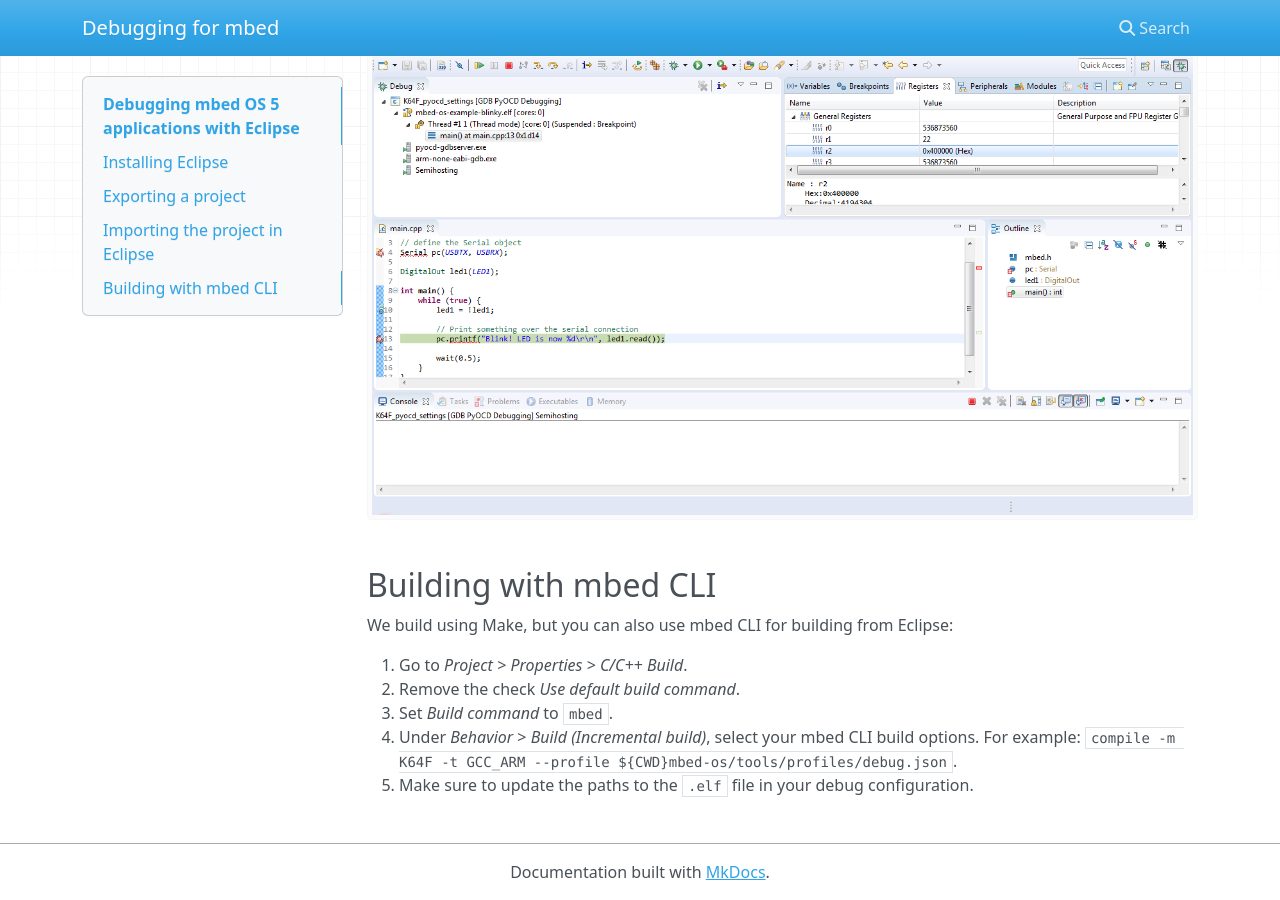
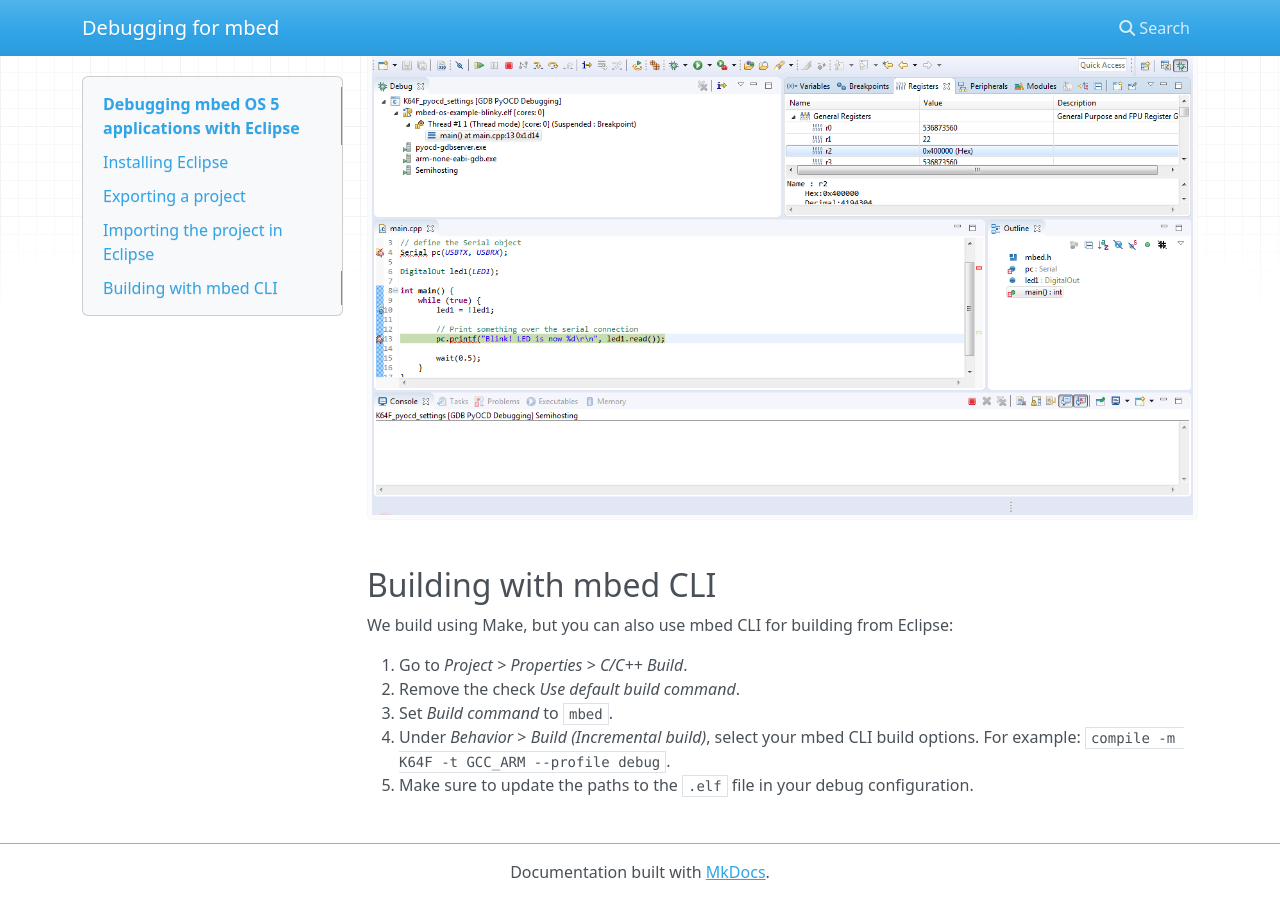
Before and after one commit to ARMmbed/Debugging-docs, an MkDocs documentation site: the page built from Docs/Debugging/Debugging_Eclipse_pyOCD.md, in a window 1280 px wide and 900 px high, scrolled down 7180 px. Built offline with MkDocs 1.6.1, drawn with Linux system fonts in a browser that asks for light colours; nearby versions of some CDN libraries; old or Windows-style settings are respelled for this version of MkDocs.

Commit message:
Update Debugging_Eclipse_pyOCD.md
Updated the debug profile command when building with Mbed CLI

```diff
--- a/Docs/Debugging/Debugging_Eclipse_pyOCD.md
+++ b/Docs/Debugging/Debugging_Eclipse_pyOCD.md
@@ -117,5 +117,5 @@ We build using Make, but you can also use mbed CLI for building from Eclipse:
 1. Go to *Project > Properties > C/C++ Build*.
 1. Remove the check *Use default build command*.
 1. Set *Build command* to `mbed`.
-1. Under *Behavior* > *Build (Incremental build)*, select your mbed CLI build options. For example: `compile -m K64F -t GCC_ARM --profile ${CWD}mbed-os/tools/profiles/debug.json`.
+1. Under *Behavior* > *Build (Incremental build)*, select your mbed CLI build options. For example: `compile -m K64F -t GCC_ARM --profile debug`.
 1. Make sure to update the paths to the `.elf` file in your debug configuration.
```
